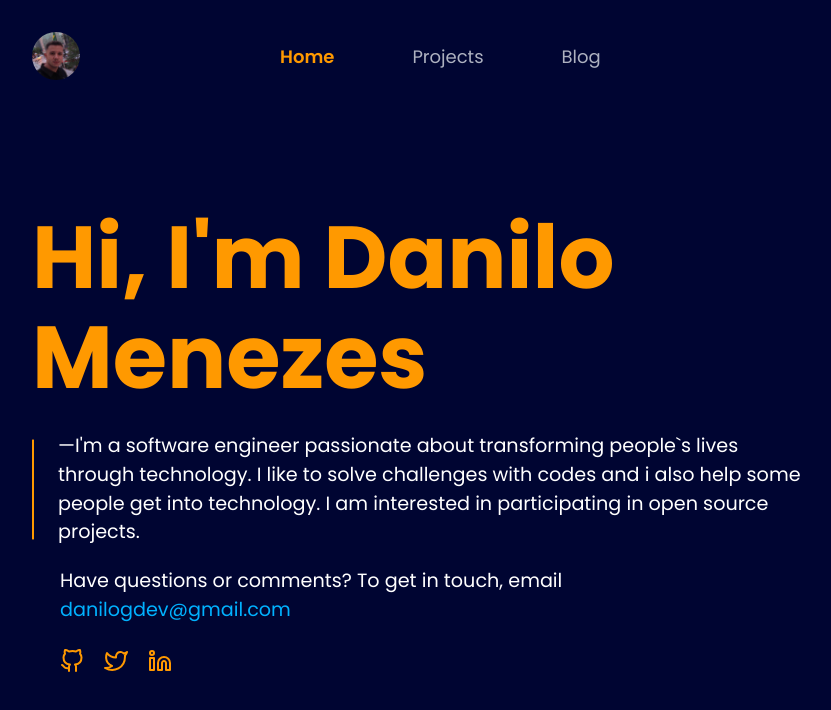
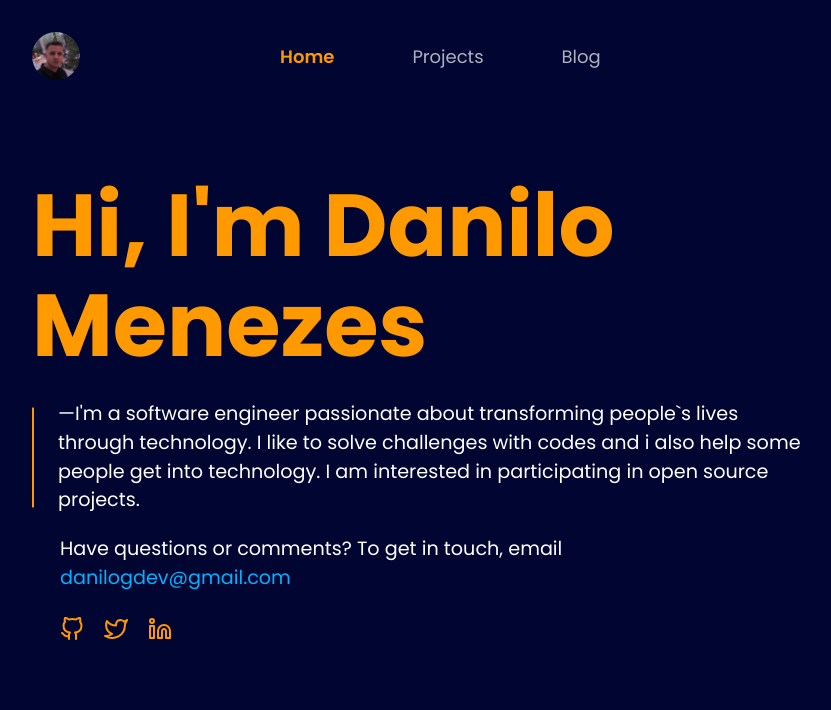
Before and after one commit to jovemdan/danilo-menezes, a Next.js app: page / in a window 1280 px wide. Shown: the top 710 px of the page, without its empty margins (218-1049 px from the left). Built offline with nearby package versions, Linux system fonts and the light colour scheme.

Commit message:
fix: Adjust margin top Hi component

```diff
--- a/components/hi/hi.tsx
+++ b/components/hi/hi.tsx
@@ -7,7 +7,7 @@ export function Hi() {
       justifyContent='center'
       flexDirection='column'
       textAlign='left'
-      mt='32'
+      mt='24'
     >
       <Text
         as='h1'
```
